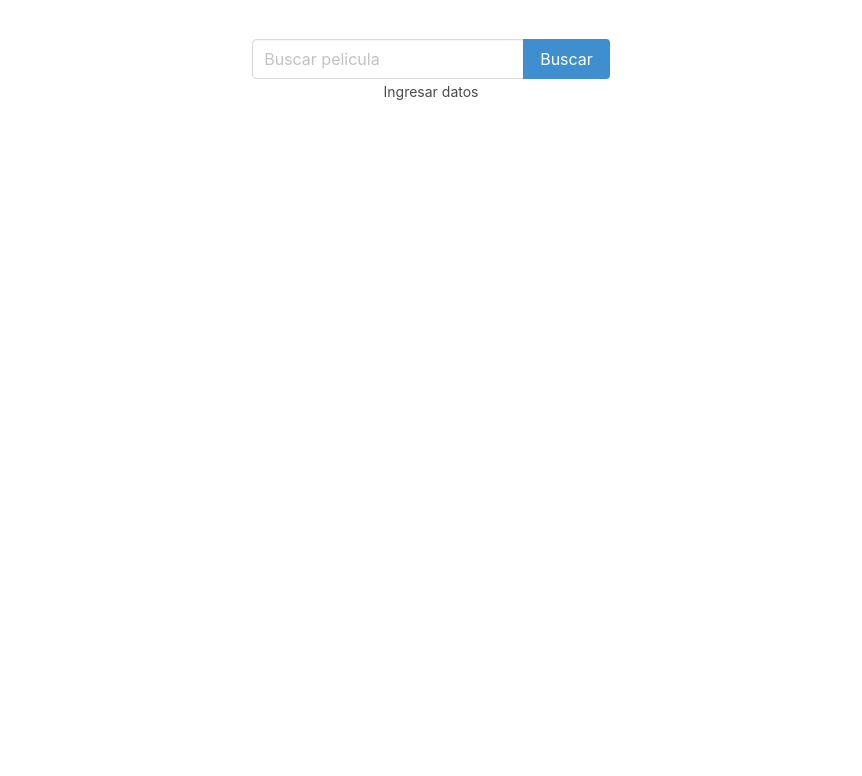
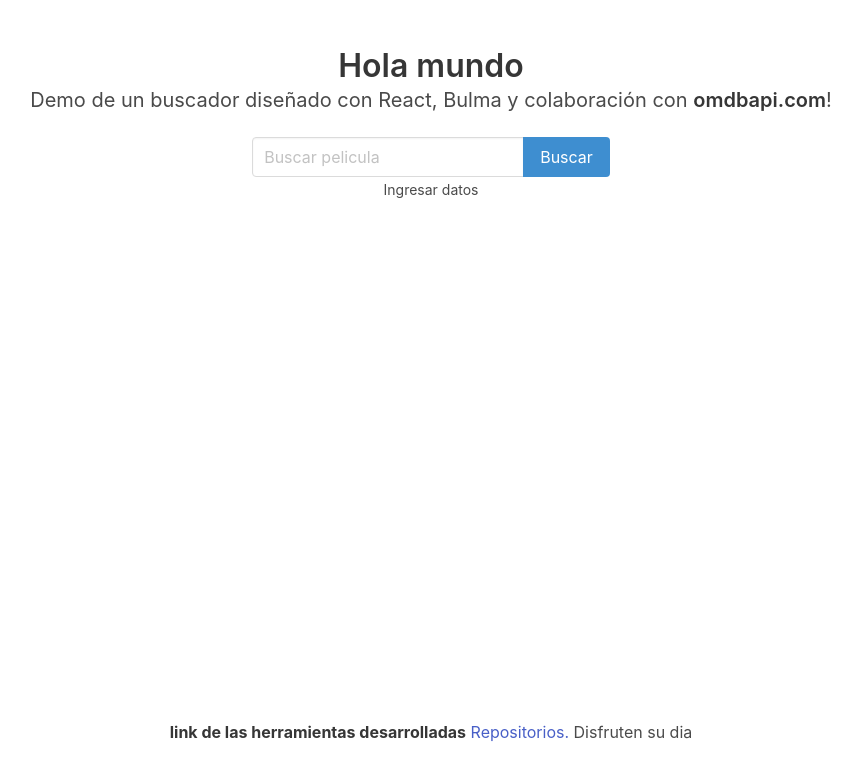
Before and after one commit to bryanedward/reactDesigner, a React (Create React App) app: page / in a window 1280 px wide. Shown: the top 776 px of the page, without its empty margins (209-1071 px from the left). Built offline with nearby package versions, Linux system fonts and the light colour scheme.

Commit message:
modificacion index css

```diff
--- a/src/App.css
+++ b/src/App.css
@@ -1,14 +1,7 @@
 .App {
   text-align: center;
-  padding-top: 39px;
+  height: 100vh;
 }
-
-.App-logo {
-  height: 40vmin;
-  pointer-events: none;
-}
-
-
 
 /* ---------------------------- */
 
@@ -22,19 +15,29 @@
   display: flex;
   justify-content: space-between;
   flex-wrap: wrap;
-  padding: 16px;
-}
-
-
-.listaItem{
-  width: 48%;
-  height: auto;
-  margin-bottom: 24px;
+  padding: 2px;
 }
 
 
 
+.listaItem{
+  width: 20%;
+  height: auto;
+  margin: 10px 1px 0px 0px;
+}
 
+.title{
+  color: #61dafb;
+}
+
+
+footer{
+  position: fixed;
+  left:0;
+  bottom:0;
+  right:0;
+  height: 10%;
+}
 
 
 /* ----------------------------- */
@@ -42,6 +45,27 @@
   .App-logo {
     animation: App-logo-spin infinite 20s linear;
   }
+}
+
+@media only screen and (max-width: 600px) {
+  body {
+    background-color: lightblue;
+  }
+  .listPeliculas{
+  display: flex;
+  justify-content: space-between;
+  flex-wrap: wrap;
+  padding: 2px;
+}
+
+
+
+.listaItem{
+  width: 48%;
+  height: auto;
+  margin: 10px 0px 0px 0px;
+}
+
 }
 
 .App-header {
--- /dev/null
+++ b/src/components/Footer.js
@@ -0,0 +1,20 @@
+import React, { Component } from 'react'
+
+
+export default class Footer extends Component {
+    render() {
+        return (
+            <div>
+                <footer>
+                    <div className="content has-text-centered">
+                        <p>
+                            <strong>link de las herramientas desarrolladas</strong>
+                            <a href="https://github.com/bryanedward/reactDesigner"> Repositorios. </a>
+                        Disfruten su dia
+                    </p>
+                    </div>
+                </footer>
+            </div>
+        )
+    }
+}
--- a/src/components/Movie.js
+++ b/src/components/Movie.js
@@ -23,7 +23,7 @@
                     alt={Title}/>
                     </figure>
                     <div className="media-content">
-                        <p className="title is-4">{Title}</p>
+                        {/* <p className="title is-4">{Title}</p> */}
                         <p className="subtitle is-6">{Type}</p>
                         <p>{Year}</p>
                     </div>
--- /dev/null
+++ b/src/normalizace.css
@@ -0,0 +1,329 @@
+body {
+  margin: 0;
+  background-color: cadetblue;
+  max-height: 100%;
+}
+
+/**
+ * Render the `main` element consistently in IE.
+ */
+
+main {
+  display: block;
+}
+
+/**
+ * Correct the font size and margin on `h1` elements within `section` and
+ * `article` contexts in Chrome, Firefox, and Safari.
+ */
+
+h1 {
+  font-size: 2em;
+  margin: 0.67em 0;
+}
+
+/* Grouping content
+   ========================================================================== */
+
+/**
+ * 1. Add the correct box sizing in Firefox.
+ * 2. Show the overflow in Edge and IE.
+ */
+
+hr {
+  box-sizing: content-box; /* 1 */
+  height: 0; /* 1 */
+  overflow: visible; /* 2 */
+}
+
+/**
+ * 1. Correct the inheritance and scaling of font size in all browsers.
+ * 2. Correct the odd `em` font sizing in all browsers.
+ */
+
+pre {
+  font-family: monospace, monospace; /* 1 */
+  font-size: 1em; /* 2 */
+}
+
+/* Text-level semantics
+   ========================================================================== */
+
+/**
+ * Remove the gray background on active links in IE 10.
+ */
+
+a {
+  background-color: transparent;
+}
+
+/**
+ * 1. Remove the bottom border in Chrome 57-
+ * 2. Add the correct text decoration in Chrome, Edge, IE, Opera, and Safari.
+ */
+
+abbr[title] {
+  border-bottom: none; /* 1 */
+  text-decoration: underline; /* 2 */
+  text-decoration: underline dotted; /* 2 */
+}
+
+/**
+ * Add the correct font weight in Chrome, Edge, and Safari.
+ */
+
+b,
+strong {
+  font-weight: bolder;
+}
+
+/**
+ * 1. Correct the inheritance and scaling of font size in all browsers.
+ * 2. Correct the odd `em` font sizing in all browsers.
+ */
+
+code,
+kbd,
+samp {
+  font-family: monospace, monospace; /* 1 */
+  font-size: 1em; /* 2 */
+}
+
+/**
+ * Add the correct font size in all browsers.
+ */
+
+small {
+  font-size: 80%;
+}
+
+/**
+ * Prevent `sub` and `sup` elements from affecting the line height in
+ * all browsers.
+ */
+
+sub,
+sup {
+  font-size: 75%;
+  line-height: 0;
+  position: relative;
+  vertical-align: baseline;
+}
+
+sub {
+  bottom: -0.25em;
+}
+
+sup {
+  top: -0.5em;
+}
+
+/* Embedded content
+   ========================================================================== */
+
+/**
+ * Remove the border on images inside links in IE 10.
+ */
+
+img {
+  border-style: none;
+}
+
+/* Forms
+   ========================================================================== */
+
+/**
+ * 1. Change the font styles in all browsers.
+ * 2. Remove the margin in Firefox and Safari.
+ */
+
+button,
+input,
+optgroup,
+select,
+textarea {
+  font-family: inherit; /* 1 */
+  font-size: 100%; /* 1 */
+  line-height: 1.15; /* 1 */
+  margin: 0; /* 2 */
+}
+
+/**
+ * Show the overflow in IE.
+ * 1. Show the overflow in Edge.
+ */
+
+button,
+input { /* 1 */
+  overflow: visible;
+}
+
+/**
+ * Remove the inheritance of text transform in Edge, Firefox, and IE.
+ * 1. Remove the inheritance of text transform in Firefox.
+ */
+
+button,
+select { /* 1 */
+  text-transform: none;
+}
+
+/**
+ * Correct the inability to style clickable types in iOS and Safari.
+ */
+
+button,
+[type="button"],
+[type="reset"],
+[type="submit"] {
+  -webkit-appearance: button;
+}
+
+/**
+ * Remove the inner border and padding in Firefox.
+ */
+
+button::-moz-focus-inner,
+[type="button"]::-moz-focus-inner,
+[type="reset"]::-moz-focus-inner,
+[type="submit"]::-moz-focus-inner {
+  border-style: none;
+  padding: 0;
+}
+
+/**
+ * Restore the focus styles unset by the previous rule.
+ */
+
+button:-moz-focusring,
+[type="button"]:-moz-focusring,
+[type="reset"]:-moz-focusring,
+[type="submit"]:-moz-focusring {
+  outline: 1px dotted ButtonText;
+}
+
+/**
+ * Correct the padding in Firefox.
+ */
+
+fieldset {
+  padding: 0.35em 0.75em 0.625em;
+}
+
+/**
+ * 1. Correct the text wrapping in Edge and IE.
+ * 2. Correct the color inheritance from `fieldset` elements in IE.
+ * 3. Remove the padding so developers are not caught out when they zero out
+ *    `fieldset` elements in all browsers.
+ */
+
+legend {
+  box-sizing: border-box; /* 1 */
+  color: inherit; /* 2 */
+  display: table; /* 1 */
+  max-width: 100%; /* 1 */
+  padding: 0; /* 3 */
+  white-space: normal; /* 1 */
+}
+
+/**
+ * Add the correct vertical alignment in Chrome, Firefox, and Opera.
+ */
+
+progress {
+  vertical-align: baseline;
+}
+
+/**
+ * Remove the default vertical scrollbar in IE 10+.
+ */
+
+textarea {
+  overflow: auto;
+}
+
+/**
+ * 1. Add the correct box sizing in IE 10.
+ * 2. Remove the padding in IE 10.
+ */
+
+[type="checkbox"],
+[type="radio"] {
+  box-sizing: border-box; /* 1 */
+  padding: 0; /* 2 */
+}
+
+/**
+ * Correct the cursor style of increment and decrement buttons in Chrome.
+ */
+
+[type="number"]::-webkit-inner-spin-button,
+[type="number"]::-webkit-outer-spin-button {
+  height: auto;
+}
+
+/**
+ * 1. Correct the odd appearance in Chrome and Safari.
+ * 2. Correct the outline style in Safari.
+ */
+
+[type="search"] {
+  -webkit-appearance: textfield; /* 1 */
+  outline-offset: -2px; /* 2 */
+}
+
+/**
+ * Remove the inner padding in Chrome and Safari on macOS.
+ */
+
+[type="search"]::-webkit-search-decoration {
+  -webkit-appearance: none;
+}
+
+/**
+ * 1. Correct the inability to style clickable types in iOS and Safari.
+ * 2. Change font properties to `inherit` in Safari.
+ */
+
+::-webkit-file-upload-button {
+  -webkit-appearance: button; /* 1 */
+  font: inherit; /* 2 */
+}
+
+/* Interactive
+   ========================================================================== */
+
+/*
+ * Add the correct display in Edge, IE 10+, and Firefox.
+ */
+
+details {
+  display: block;
+}
+
+/*
+ * Add the correct display in all browsers.
+ */
+
+summary {
+  display: list-item;
+}
+
+/* Misc
+   ========================================================================== */
+
+/**
+ * Add the correct display in IE 10+.
+ */
+
+template {
+  display: none;
+}
+
+/**
+ * Add the correct display in IE 10.
+ */
+
+[hidden] {
+  display: none;
+}
--- a/src/pages/Home.js
+++ b/src/pages/Home.js
@@ -1,32 +1,40 @@
 import React, { Component } from 'react'
 import Search from '../components/Search';
 import MovieList from '../components/MovieList';
+import Footer from '../components/Footer';
 
-
-export default class Home  extends Component{
+export default class Home extends Component {
 
   state = {
-        validar : false,
-        peliculas : []
+    validar: false,
+    peliculas: []
   }
 
   _data = (response) => {
-        this.setState({peliculas: response, validar: true})
+    this.setState({ peliculas: response, validar: true })
   }
 
-    _mostrarMnensaje(){
-    return  this.state.peliculas.length === 0
+  _mostrarMnensaje() {
+    return this.state.peliculas.length === 0
       ? 'Sin Resultados'
       : <MovieList
-                peliculas = {this.state.peliculas} />
+        peliculas={this.state.peliculas} />
   }
 
-    render(){
-        return(
-          <div>
+  render() {
+    return (
+      <div className="container">
+        <section className="section">
+          <div className="container is-fluid">
+            <h1 className="title">
+              Hola mundo
+            </h1>
+            <p className="subtitle">
+              Demo de un buscador diseñado con React, Bulma y colaboración con <strong>omdbapi.com</strong>!
+            </p>
             <div className="search">
               <Search
-                onData = {this._data}/>
+                onData={this._data} />
             </div>
             <div>
               {this.state.validar
@@ -35,6 +43,9 @@
               }
             </div>
           </div>
+        </section>
+        <Footer/>
+       </div>
     )
   }
 }
--- a/src/views/VistaPeliculas.js
+++ b/src/views/VistaPeliculas.js
@@ -38,24 +38,21 @@
 
 
     render(){
-        const { Actors, Awards, Genre, Poster, Title, Years  } = this.state.movie
+        const { Actors, Awards, Genre, Poster, Title, Year  } = this.state.movie
         return(
             <div className="card">
+            {/* <ButtonBack />             */}
+            <div className="card-image">
 
-            <ButtonBack />
-            <div className="card-image">
-              <figure className="image is-4by3">
+              <figure className="image is-12x12" >
                 <img src={Poster} alt={Poster}/>
               </figure>
             </div>
             <div className="card-content">
               <div className="media">
-                <div className="media-left">
-
-                </div>
                 <div className="media-content">
                   <p className="title is-4">{Title}</p>
-                  <p className="subtitle is-6">{Years}</p>
+                  <p className="subtitle is-6">{Year}</p>
                 </div>
               </div>
 
```
Lines whose indentation alone changed are shown as unchanged.
